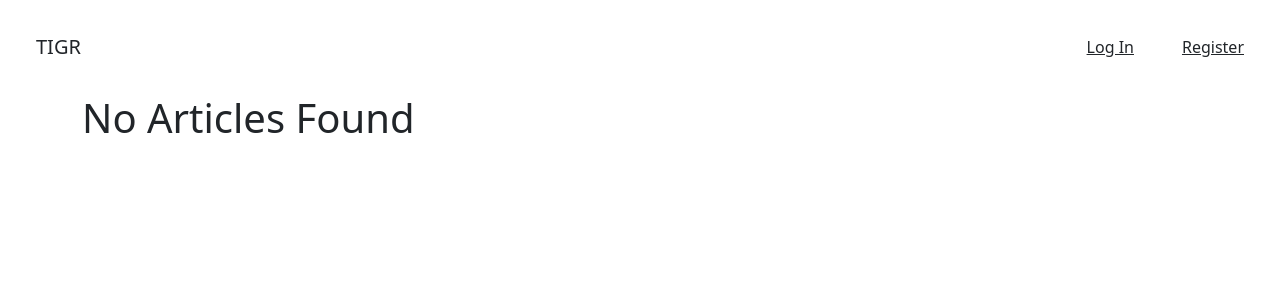
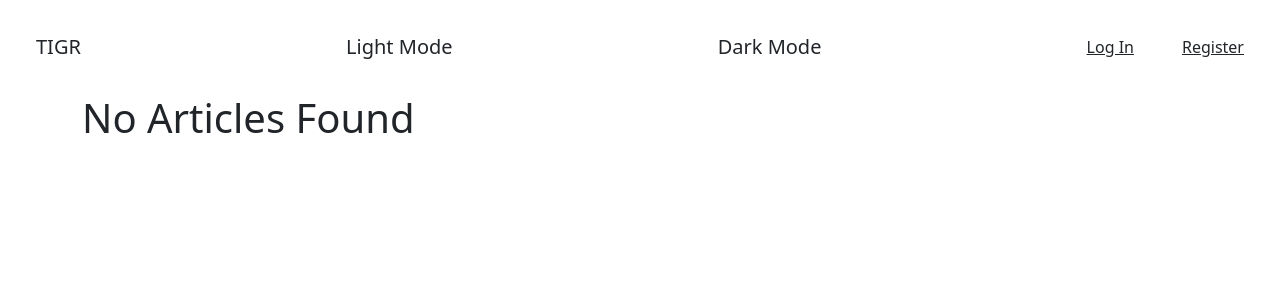
Before and after one commit to tigrplus/tigrblog, a Flask app: page / in a window 1280 px wide. Shown: the top 300 px of the page. Run offline with Flask 2, Linux system fonts and the light colour scheme; data that the repository does not hold is empty; some libraries are stand-ins or nearby versions.

Commit message:
{FEATURE] Add a dark/light mode button

```diff
--- a/static/js/index.js
+++ b/static/js/index.js
@@ -110,3 +110,43 @@ function deleteArticle(id, title) {
         );
     }
 }
+
+function darkmode() {
+    document.body.style.backgroundColor = 'black';
+    document.body.style.color = 'white';
+    var title = document.getElementById('title');
+    var light_mode = document.getElementById('lightmode');
+    var dark_mode = document.getElementById('darkmode');
+    var log_in =  document.getElementById('log_in');
+    var register =  document.getElementById('register');
+    title.classList.remove('text-dark');
+    light_mode.classList.remove('text-dark');
+    dark_mode.classList.remove('text-dark');
+    log_in.classList.remove('text-dark');
+    register.classList.remove('text-dark');
+    title.classList.add('text-light');
+    light_mode.classList.add('text-light');
+    dark_mode.classList.add('text-light');
+    log_in.classList.add('text-light');
+    register.classList.add('text-light');
+}
+
+function lightmode() {
+    document.body.style.backgroundColor = 'white';
+    document.body.style.color = 'black';
+    var title = document.getElementById('title');
+    var light_mode = document.getElementById('lightmode');
+    var dark_mode = document.getElementById('darkmode');
+    var log_in =  document.getElementById('log_in');
+    var register =  document.getElementById('register');
+    title.classList.remove('text-light');
+    light_mode.classList.remove('text-light');
+    dark_mode.classList.remove('text-light');
+    log_in.classList.remove('text-light');
+    register.classList.remove('text-light');
+    title.classList.add('text-dark');
+    light_mode.classList.add('text-dark');
+    dark_mode.classList.add('text-dark');
+    log_in.classList.add('text-dark');
+    register.classList.add('text-dark');
+}
--- a/templates/base.html
+++ b/templates/base.html
@@ -10,6 +10,8 @@
     <nav class="navbar navbar-expand">
         <div class="container-fluid">
             <span class="p-4"><a class="navbar-brand text-dark" href="{{ url_for('index') }}">TIGR</a></span>
+            <span class="p-4"><a class="navbar-brand text-dark" href="#" onclick="lightmode()"id="lightmode" name="lightmode" >Light Mode</a></span>
+            <span class="p-4"><a class="navbar-brand text-dark" href="#" onclick="darkmode()"id="darkmode" name="darkmode">Dark Mode</a></span>
             <form class="d-flex">
                 {% if session and session.get('username') %}
                 <span>
@@ -17,8 +19,8 @@
                 </span>
                 <span class="p-4"><a href="{{ url_for('logout') }}">Log Out</a></span>
                 {% else %}
-                <span class="p-4"><a class="text-dark" href="{{ url_for('login') }}">Log In</a></span>
-                <span class="p-4"><a class="text-dark" href="{{ url_for('register') }}">Register</a></span>
+                <span class="p-4"><a class="text-dark" href="{{ url_for('login') }}" id="log_in">Log In</a></span>
+                <span class="p-4"><a class="text-dark" href="{{ url_for('register') }}" id="register">Register</a></span>
                 {% endif %}
             </form>
         </div>
```
